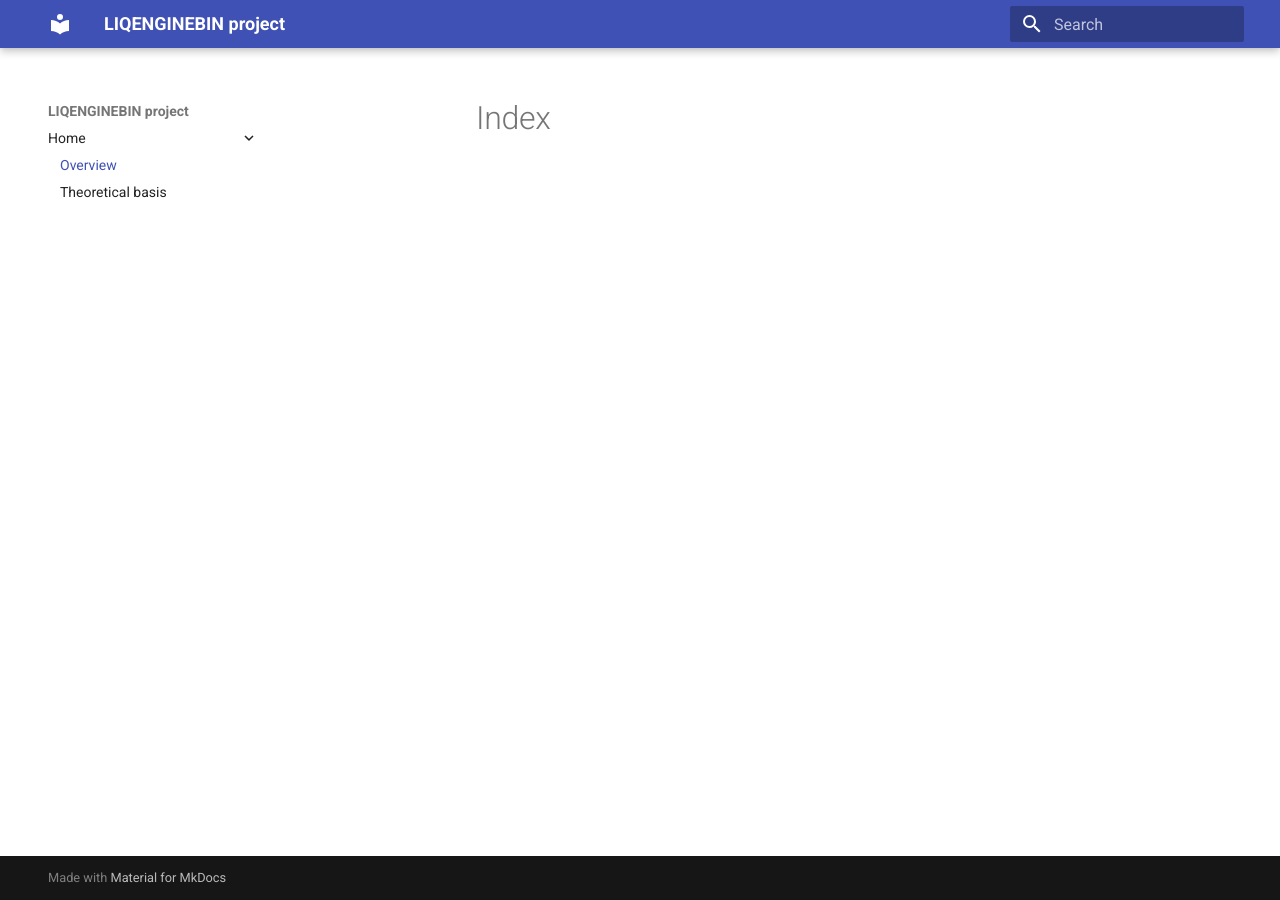
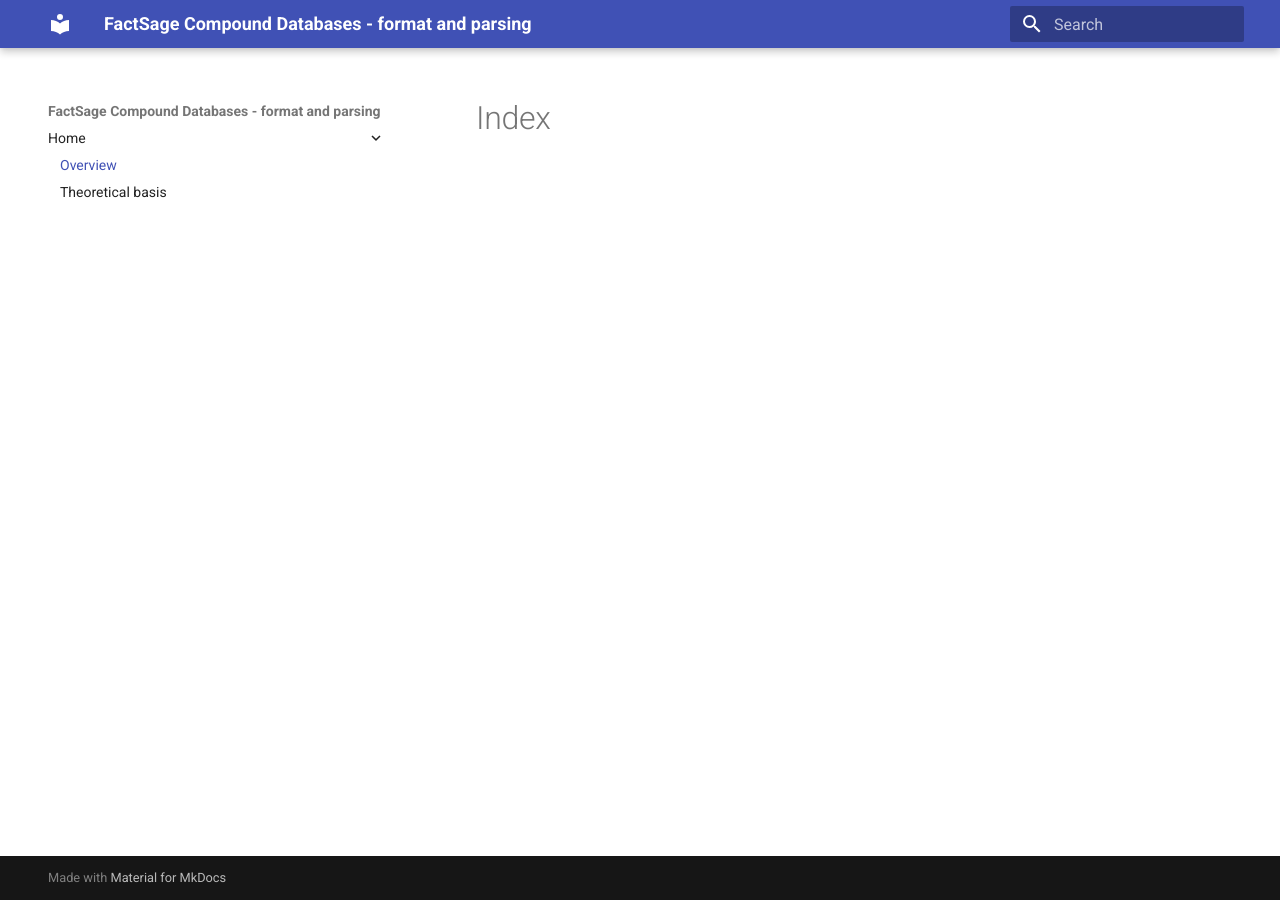
Before and after one commit to evnekdev/factsage-compound-docs, an MkDocs documentation site: the page built from docs/index.md, in a window 1280 px wide. Built offline with MkDocs 1.6.1 and Material for MkDocs 9.7.7, drawn with Linux system fonts in a browser that asks for light colours.

Commit message:
Update mkdocs.yml

```diff
--- a/mkdocs.yml
+++ b/mkdocs.yml
@@ -1,6 +1,6 @@
 # mkdocs.yml
-site_name : LIQENGINEBIN project
-site_url: https://evnekdev.github.io/liqenginebin-docs/
+site_name : FactSage Compound Databases - format and parsing
+site_url: https://evnekdev.github.io/factsage-compound-docs/
 
 
 extra_css:
```
